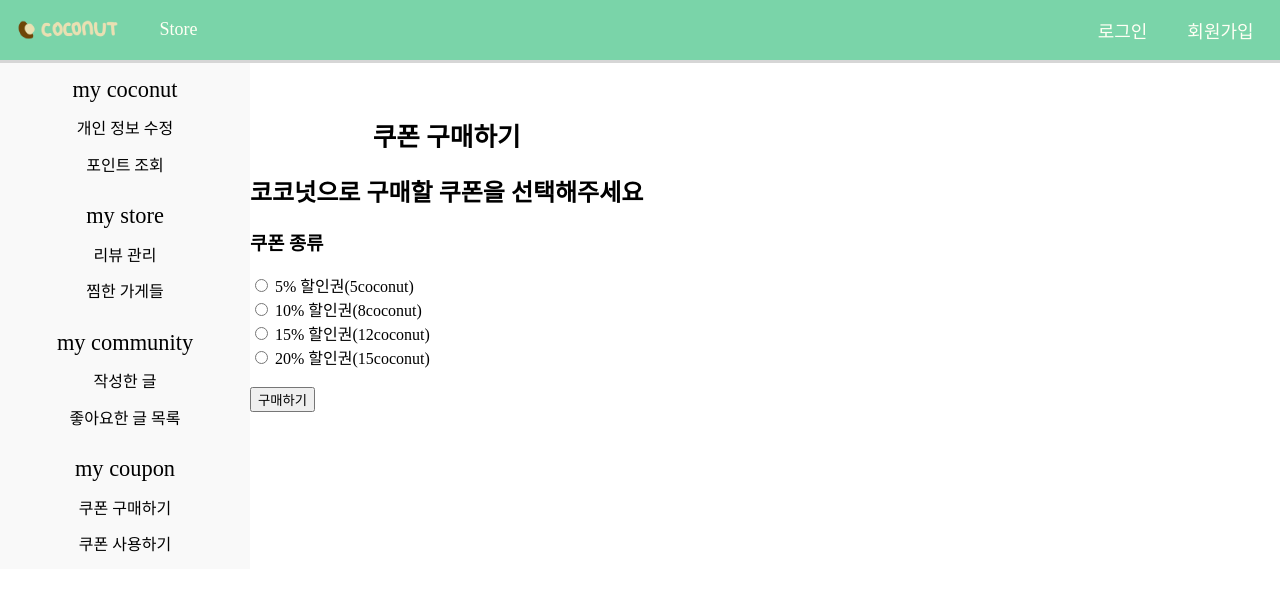
After one commit to SeoJuAn/Coconut_repository, a Django app: page /mypage/purchasecoupon/ in a window 1280 px wide. The commit adds this page. Shown: the top 591 px of the page. Run offline with Django 3.2, Linux system fonts and the light colour scheme; some libraries are stand-ins or nearby versions; some web fonts are replaced.

Commit message:
rio-코코넛으로 쿠폰 구매 구현중

```diff
--- a/coconutproject/account1/models.py
+++ b/coconutproject/account1/models.py
@@ -14,7 +14,7 @@ class Customer(models.Model):
     subdate = models.CharField(max_length=200, default='')
     age = models.IntegerField(default=0)
     gender = models.CharField(max_length=200, default='')
-    coupon = models.IntegerField(default=0)
+    coupon = models.CharField(max_length=200, default='')
     photo = models.CharField(max_length=200, default='')
     sns = models.CharField(max_length=200, default='')
     likestore = models.CharField(max_length=200, default='')
--- a/coconutproject/mypage/templates/mypage.html
+++ b/coconutproject/mypage/templates/mypage.html
@@ -28,4 +28,14 @@
       <a href="{% url 'wishcommunity' %}">좋아요한 글 목록</a>
     </li>
   </div>
+  <div class="my_community_container">
+    <li class="my_community_title">my coupon</li>
+    <li class="my_community_contents">
+      <a href="{% url 'purchasecoupon' %}">쿠폰 구매하기</a>
+      </li>
+    {% comment %} <li class="my_community_contents">나의 댓글 관리</li> {% endcomment %}
+    <li class="my_community_contents">
+      <a href="{% url 'mycoupon' %}">쿠폰 사용하기</a>
+    </li>
+  </div>
 </div>
--- /dev/null
+++ b/coconutproject/mypage/templates/mypage_purchase_coupon.html
@@ -0,0 +1,57 @@
+<!DOCTYPE html>
+<html lang="en">
+  {% load static %}
+  <head>
+    <meta charset="UTF-8" />
+    <meta http-equiv="X-UA-Compatible" content="IE=edge" />
+    <meta name="viewport" content="width=device-width, initial-scale=1.0" />
+    <link rel="stylesheet" href="{% static 'css/base.css' %}" type="text/css">
+    <link rel="stylesheet" href="{% static 'css/Tago_mypage.css' %}" type="text/css">
+    <script src="https://code.iconify.design/1/1.0.7/iconify.min.js"></script>
+    <script src="https://code.iconify.design/2/2.0.3/iconify.min.js"></script>
+    <script src="/static/js/Tago_navbar.js" defer></script>
+
+    <title>coconut</title>
+  </head>
+
+  <body class="main">
+    {% include 'base.html' %}
+        <div class="mypage-container">
+            {% include 'mypage.html' %}
+
+            {% comment %} <div class="page-title-sign">
+                <h1>쿠폰 구매하기</h1>
+                <h2>코코넛으로 구매할 쿠폰을 선택해주세요</h2>
+            </div> {% endcomment %}
+
+            <div class="content-box">
+                <form method="POST" action="{%url 'purchasecoupon' %}">
+                {%csrf_token%}
+                <br>
+                <br>
+                <h1>쿠폰 구매하기</h1>
+                <h2>코코넛으로 구매할 쿠폰을 선택해주세요</h2>
+                <h3>쿠폰 종류</h3>
+                <div class="choice-box">
+                    <input type="radio" id="5" name="choice" value="5" />
+                    <label for="customer">5% 할인권(5coconut)</label><br />
+                    <input type="radio" id="10" name="choice" value="10" />
+                    <label for="storeowner">10% 할인권(8coconut)</label><br />
+                    <input type="radio" id="15" name="choice" value="15" />
+                    <label for="storeowner">15% 할인권(12coconut)</label><br />
+                    <input type="radio" id="20" name="choice" value="20" />
+                    <label for="storeowner">20% 할인권(15coconut)</label><br />
+
+                </div>
+                <br />
+                <input type="submit" class="signup-submit" value="구매하기" />
+            </form>
+            </div>
+
+        <div>
+
+  </body>
+</html>
+
+<script>
+</script>
--- a/coconutproject/mypage/urls.py
+++ b/coconutproject/mypage/urls.py
@@ -9,4 +9,6 @@ urlpatterns = [
     path('changeprivacy/', views.changeprivacy, name = "changeprivacy"),
     path('mycommunity/', views.mycommunity, name = "mycommunity"),
     path('wishcommunity/', views.wishcommunity, name = "wishcommunity"),
+    path('purchasecoupon/', views.purchasecoupon, name = "purchasecoupon"),
+    path('mycoupon/', views.mycoupon, name = "mycoupon"),
 ]
--- a/coconutproject/mypage/views.py
+++ b/coconutproject/mypage/views.py
@@ -1,4 +1,4 @@
-from django.shortcuts import render, redirect
+from django.shortcuts import render, redirect, get_object_or_404
 from store.models import Store, Photo_review, Review
 from account1.models import Customer, StoreOwner
 from store.models import Certification
@@ -30,7 +30,7 @@ def mypoint(request):
                 store = Store.objects.filter(user_id=str(certification[i].storeowner_id))
                 list.append(str(store[0]))  #.storename이 없다고 오류가 뜸
                 certification_list.append(list)
-                #certification_list=[누적포인트, [고객 포인트,날짜,가게], ...]
+                    #certification_list=[누적포인트, [고객 포인트,날짜,가게], ...]
             except:
                 certification_list = [point]
 
@@ -167,3 +167,46 @@ def wishcommunity(request):
             print('에러 남')
     print(communitys)
     return render(request,'mypage_wish_community.html',{'communitys':communitys})
+
+def purchasecoupon(request):
+    if request.method == "POST":
+        customer = get_object_or_404(Customer,user_id = str(request.user))
+        choice = request.POST['choice']
+        # 사용자가 customer를 선택했다면
+        if choice == "5":
+            print(choice)
+            customer.coupon += "5,"
+            customer.point -= 5
+            customer.save()
+
+        # 사용자가 storeowner를 선택했다면
+        elif choice == "10":
+            print(choice)
+            customer.coupon += "10,"
+            customer.point -= 10
+            customer.save()
+
+        elif choice == "15":
+            print(choice)
+            customer.coupon += "15,"
+            customer.point -= 15
+            customer.save()
+
+        elif choice == "20":
+            print(choice)
+            customer.coupon += "20,"
+            customer.point -= 20
+            customer.save()
+
+        customer = get_object_or_404(Customer,user_id = str(request.user))
+        coupon = customer.coupon.split(',')
+        return render(request,'mypage_mycoupon.html',{'coupon':coupon})
+
+    else:
+        return render(request,'mypage_purchase_coupon.html')
+
+
+def mycoupon(request):
+    customer = get_object_or_404(Customer,user_id = str(request.user))
+    coupon = customer.coupon.split(',')
+    return render(request, 'mypage_mycoupon.html',{'coupon':coupon})
--- a/coconutproject/qrpage/views.py
+++ b/coconutproject/qrpage/views.py
@@ -66,14 +66,14 @@ def gen(camera,user):
                     print('finish')
                     i=1
                     customer = get_object_or_404(Customer,user_id = str(customer_user_id))
-                    customer.point = customer.point + 10
+                    customer.point = customer.point + 1
                     customer.count = customer.count + 1
                     customer.save()
 
                     certification = Certification()
                     certification.storeowner_id = user
                     certification.customer_id = str(customer_user_id)
-                    certification.customer_point = 10
+                    certification.customer_point = 1
                     certification.certification_date = timezone.datetime.now()
                     print('스캔시 certification db 테스트: ',certification)
                     certification.save()
```
Also changed, not shown: coconutproject/mypage/templates/mypage_mycoupon.html (added, +32 -0 lines), coconutproject/mypage/templates/mypage_review.html (+14 -8 lines), coconutproject/mypage/templates/mypoint.html (+5 -5 lines), coconutproject/account1/migrations/0003_alter_customer_coupon.py (added), coconutproject/db.sqlite3.
